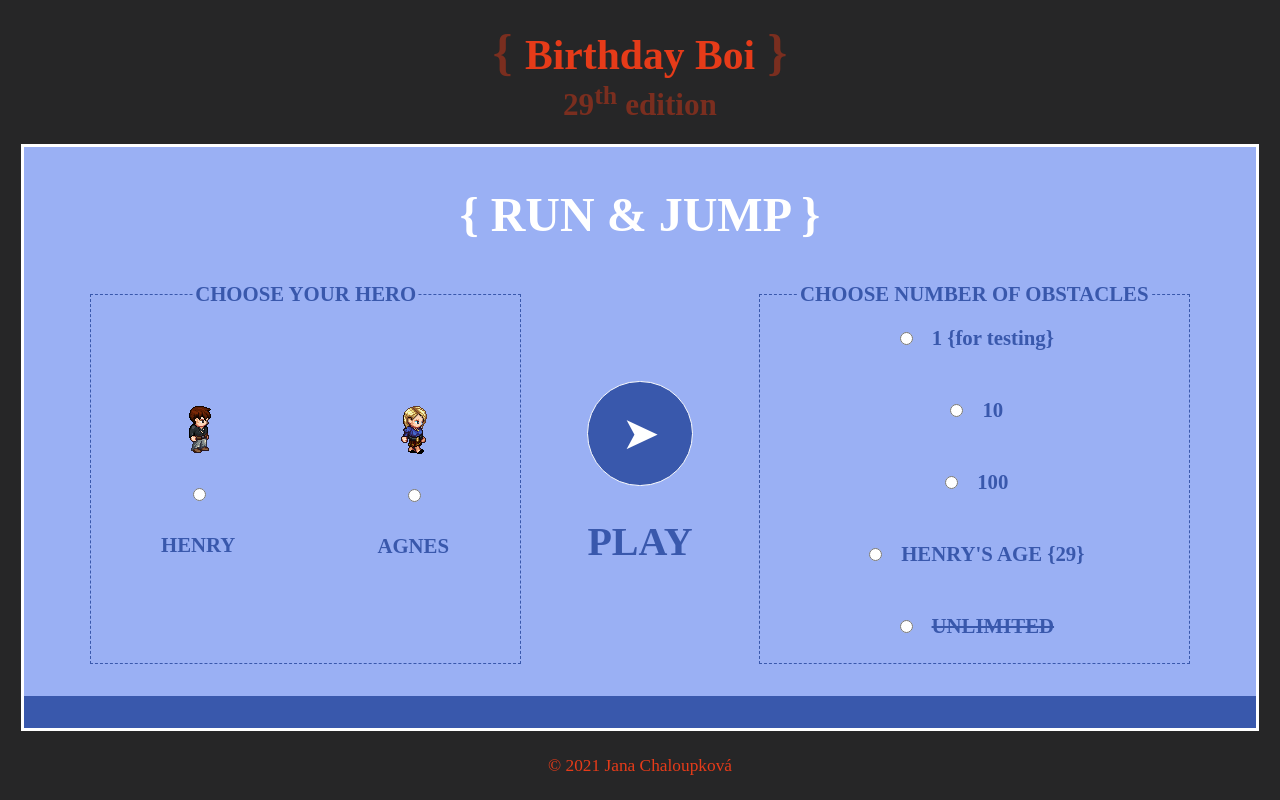
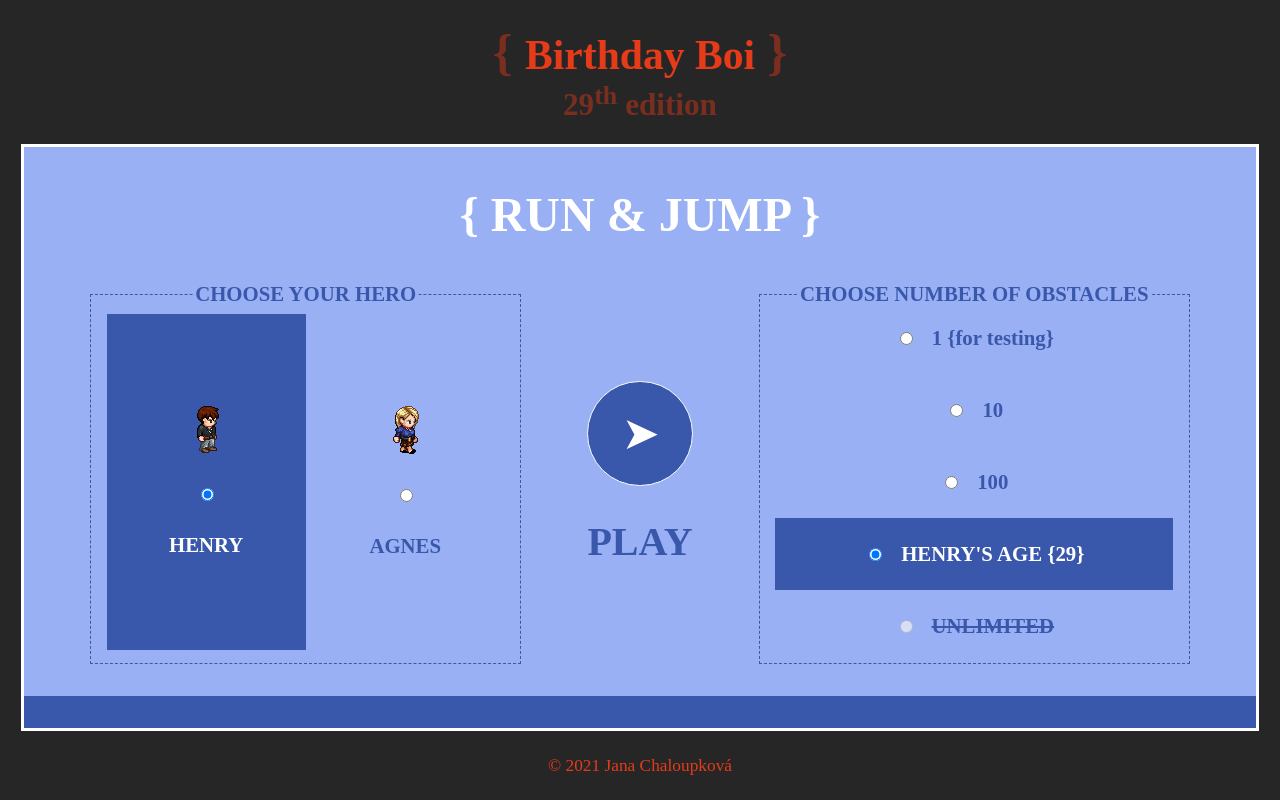
Before and after one commit to agnes97/birthday-boi, a React (Create React App) app: page / in a window 1280 px wide. Built offline with nearby package versions, Linux system fonts and the light colour scheme.

Commit message:
✨ Add game data as a form in StartScreen

```diff
--- a/src/games/RunAndJump/components/Hero/index.tsx
+++ b/src/games/RunAndJump/components/Hero/index.tsx
@@ -12,10 +12,10 @@ type Props = {
     heroRef: RefObject<HTMLDivElement>,
     isPresent: boolean,
     arrivalDelay: number, // milliseconds
+    hero: string
 }
 
-const Hero: FC<Props> = ({ heroRef, isPresent, arrivalDelay }) => {
-    const [hero, setHero] = useState('henry')
+const Hero: FC<Props> = ({ heroRef, isPresent, arrivalDelay, hero }) => {
     const [isJumping, setIsJumping] = useState<boolean>(false)
 
     const jump = useCallback(() => {
@@ -68,10 +68,7 @@ const Hero: FC<Props> = ({ heroRef, isPresent, arrivalDelay }) => {
         return () => document.removeEventListener('keydown', controlHero)
     }, [controlHero, leave, isPresent, moveToStarterPosition])
 
-    // TODO: Add "change hero" button to starting screen!
-    const handleClick = () => setHero(hero === 'agnes' ? 'henry' : 'agnes')
-
-    return <div ref={heroRef} className={`hero ${hero}`} onClick={handleClick} />
+    return <div ref={heroRef} className={`hero ${hero}`} />
 }
 
 export default Hero
--- a/src/games/RunAndJump/components/StartScreen/index.css
+++ b/src/games/RunAndJump/components/StartScreen/index.css
@@ -27,7 +27,6 @@ div.start-screen-container > form.form-wrapper {
 
 form.form-wrapper > .form-section {
     display: flex;
-    gap: 2rem;
     color: hsl(224, 50%, 45%);
     font-weight: bold;
 }
@@ -63,6 +62,7 @@ form.form-wrapper > .form-section.obstacles {
     justify-content: center;
     align-items: center;
     list-style: none;
+    gap: 2rem;
 }
 
 form.form-wrapper > .form-section.obstacles * label {
@@ -77,9 +77,14 @@ form.form-wrapper > .form-section.obstacles > div.fieldset-option {
 
 form.form-wrapper > .form-section.obstacles > div.fieldset-option:hover,
 form.form-wrapper > .form-section.hero > div.fieldset-option:hover {
+    background-color: hsla(224, 50%, 45%, 0.5);
+    color: hsl(0, 0%, 100%);
+    cursor: pointer;
+}
+
+.imitate-hover {
     background-color: hsl(224, 50%, 45%);
     color: hsl(0, 0%, 100%);
-    cursor: pointer;
 }
 
 /* SUBMIT */
@@ -87,6 +92,7 @@ form.form-wrapper > .form-section.submit {
     flex-direction: column;
     justify-content: center;
     height: 100%;
+    gap: 2rem;
 }
 
 /* TODO: Create re-usable button component with optional animation! */
--- a/src/games/RunAndJump/components/StartScreen/index.tsx
+++ b/src/games/RunAndJump/components/StartScreen/index.tsx
@@ -1,39 +1,62 @@
-import { FC } from 'react'
+import { Dispatch, FC, useCallback } from 'react'
 import './index.css'
 import Agnes from '../../../../assets/agnes.gif'
 import Henry from '../../../../assets/henry.gif'
+import { GameData } from '../..'
+import { getAge, hisBirthday } from '../../../../services/birthday'
 
 type Props = {
     startGame: () => void,
-    age: number,
+    gameData: GameData,
+    setGameData: Dispatch<GameData>
 }
 
 const title = '{ RUN & JUMP }'
 
-const StartScreen: FC<Props> = ({ startGame, age }) => (
+const currentHenrysAge = () => getAge(hisBirthday)
+
+const StartScreen: FC<Props> = ({ startGame, gameData, setGameData }) => {
+    const submitForm = useCallback((event: React.FormEvent<HTMLFormElement>) => {
+        event.preventDefault();
+        console.log(gameData)
+
+        startGame()
+    }, [gameData, startGame])
+
+    return (
         <div className='start-screen-container'>
             <h2>{title}</h2>
-        <form className='form-wrapper'>
+            <form className='form-wrapper' onSubmit={submitForm}>
                 {/* CHOOSE A HERO */}
                 <fieldset className='form-section hero'>
                     <legend>CHOOSE YOUR HERO</legend>
 
-                <div className='fieldset-option'>
+                    <div className={`fieldset-option ${gameData.hero === 'henry' && 'imitate-hover'}`}>
                         <img src={Henry} alt='Henry' />
-                    <input type='radio' id='henry' name='chosen-hero'/>
+                        <input
+                            defaultChecked
+                            type='radio'
+                            id='henry'
+                            name='chosen-hero'
+                            onChange={() => setGameData({ hero: 'henry' })} />
                         <label htmlFor='henry'>HENRY</label>
                     </div>
 
-                <div className='fieldset-option'>
+                    <div className={`fieldset-option ${gameData.hero === 'agnes' && 'imitate-hover'}`}>
                         <img src={Agnes} alt='Agnes' />
-                    <input type='radio' id='agnes' name='chosen-hero'/>
+                        <input
+                            type='radio'
+                            id='agnes'
+                            name='chosen-hero'
+                            onChange={() => setGameData({ hero: "agnes" })}
+                        />
                         <label htmlFor='agnes'>AGNES</label>
                     </div>
                 </fieldset>
 
                 {/* START A GAME */}
                 <div className='form-section submit'>
-                <input id='submit' type='submit' value='&#x27A4;' onClick={startGame} title='PLAY GAME!' />
+                    <input id='submit' type='submit' value='&#x27A4;' title='PLAY GAME!' />
                     <label htmlFor='submit'>PLAY</label>
                 </div>
 
@@ -41,36 +64,58 @@ const StartScreen: FC<Props> = ({ startGame, age }) => (
                 <fieldset className='form-section obstacles'>
                     <legend>CHOOSE NUMBER OF OBSTACLES</legend>
 
-                <div className='fieldset-option'>
-                    <input type='radio' id='testing' name='number-of-obstacles'/>
+                    {/* TODO: Refactor this! Variables, Enum? */}
+                    <div className={`fieldset-option ${gameData.numberOfObstacles === 1 && 'imitate-hover'}`}>
+                        <input
+                            type='radio'
+                            id='testing'
+                            name='number-of-obstacles'
+                            onChange={() => setGameData({ numberOfObstacles: 1 })}
+                        />
                         <label htmlFor='testing'>{`1 {for testing}`}</label>
                     </div>
 
-                <div className='fieldset-option'>
-                    <input type='radio' id='ten' name='number-of-obstacles'/>
+                    <div className={`fieldset-option ${gameData.numberOfObstacles === 10 && 'imitate-hover'}`}>
+                        <input
+                            type='radio'
+                            id='ten'
+                            name='number-of-obstacles'
+                            onChange={() => setGameData({ numberOfObstacles: 10 })}
+                        />
                         <label htmlFor='ten'>10</label>
                     </div>
 
-                <div className='fieldset-option'>
-                    <input type='radio' id='hundredth' name='number-of-obstacles'/>
+                    <div className={`fieldset-option ${gameData.numberOfObstacles === 100 && 'imitate-hover'}`}>
+                        <input
+                            type='radio'
+                            id='hundredth'
+                            name='number-of-obstacles'
+                            onChange={() => setGameData({ numberOfObstacles: 100 })}
+                        />
                         <label htmlFor='hundredth'>100</label>
                     </div>
 
-                <div className='fieldset-option'>
-                    <input type='radio' id='age' name='number-of-obstacles'/>
+                    <div className={`fieldset-option ${gameData.numberOfObstacles === currentHenrysAge() && 'imitate-hover'}`}>
+                        <input defaultChecked
+                            type='radio'
+                            id='age'
+                            name='number-of-obstacles'
+                            onChange={() => setGameData({ numberOfObstacles: currentHenrysAge() })}
+                        />
                         <label htmlFor='age'>
-                        {`HENRY'S AGE {${age}}`}
+                            {`HENRY'S AGE {${currentHenrysAge()}}`}
                         </label>
                     </div>
 
                     {/* TODO: Display number of obstacles on game over screen :) */}
                     <div className='fieldset-option'>
-                    <input type='radio' title='Currently not available!' id='unlimited' name='number-of-obstacles'/>
+                        <input type='radio' disabled title='Currently not available!' id='unlimited' name='number-of-obstacles' />
                         <label htmlFor='unlimited'><s>UNLIMITED</s></label>
                     </div>
                 </fieldset>
             </form>
         </div>
     )
+}
 
 export default StartScreen
--- a/src/games/RunAndJump/index.tsx
+++ b/src/games/RunAndJump/index.tsx
@@ -1,12 +1,18 @@
-import { FC, useCallback, useRef, useState } from 'react'
+import { FC, useCallback, useReducer, useRef, useState } from 'react'
 import { areBoundariesInCollision } from '../../services/collision'
 import GameState from './components/GameState'
 import Obstacles from './components/Obstacles'
 import Hero from './components/Hero'
 import './index.css'
 import StartScreen from './components/StartScreen'
+import { getAge, hisBirthday } from '../../services/birthday'
 
-const age = 29
+export type GameData = {
+    hero?: string,
+    numberOfObstacles?: number
+}
+
+const initialNumberOfObstacles = () => getAge(hisBirthday)
 
 const RunAndJump: FC = () => {
     const [gameRunning, setGameRunning] = useState<boolean>(false)
@@ -14,6 +20,16 @@ const RunAndJump: FC = () => {
     const [gameWon, setGameWon] = useState<boolean>(false)
 
     const heroRef = useRef<HTMLDivElement>(null)
+
+    // TODO: Remember last game as an initial state!
+    const initialGameState = { hero: 'henry', numberOfObstacles: initialNumberOfObstacles() }
+    const [gameData, setGameData] = useReducer(
+        (state: GameData, updates: GameData) => ({
+          ...state,
+          ...updates,
+        }),
+        initialGameState
+    )
 
     const startGame = useCallback(() => {
         setGameRunning(true)
@@ -31,15 +47,25 @@ const RunAndJump: FC = () => {
 
     return (
         <section className='game-box'>
-            {(!gameRunning && !gameOver) && <StartScreen startGame={() => startGame()} age={age}/>}
+            {(!gameRunning && !gameOver) && <StartScreen
+                startGame={() => startGame()}
+                gameData={gameData}
+                setGameData={setGameData}
+            />}
             {(gameOver || gameWon) && <GameState
                 onGameReset={() => resetGame(false, false)}
                 gameWon={gameWon}
                 returnToMenu={() => returnToMenu()}
             />}
-            <Hero heroRef={heroRef} isPresent={gameRunning && !gameOver} arrivalDelay={3000} />
+            <Hero
+                heroRef={heroRef}
+                hero={gameData.hero ?? 'henry'}
+                isPresent={gameRunning && !gameOver}
+                arrivalDelay={3000}
+            />
             <Obstacles
-                numberOfObstacles={age}
+                // TODO: After implementing gameData, winning takes longer time!
+                numberOfObstacles={gameData.numberOfObstacles ?? 0}
                 paused={gameOver || !gameRunning}
                 startDelay={1800}
                 onLastObstacle={() => resetGame(true, true)}
```
Lines whose indentation alone changed are shown as unchanged.
